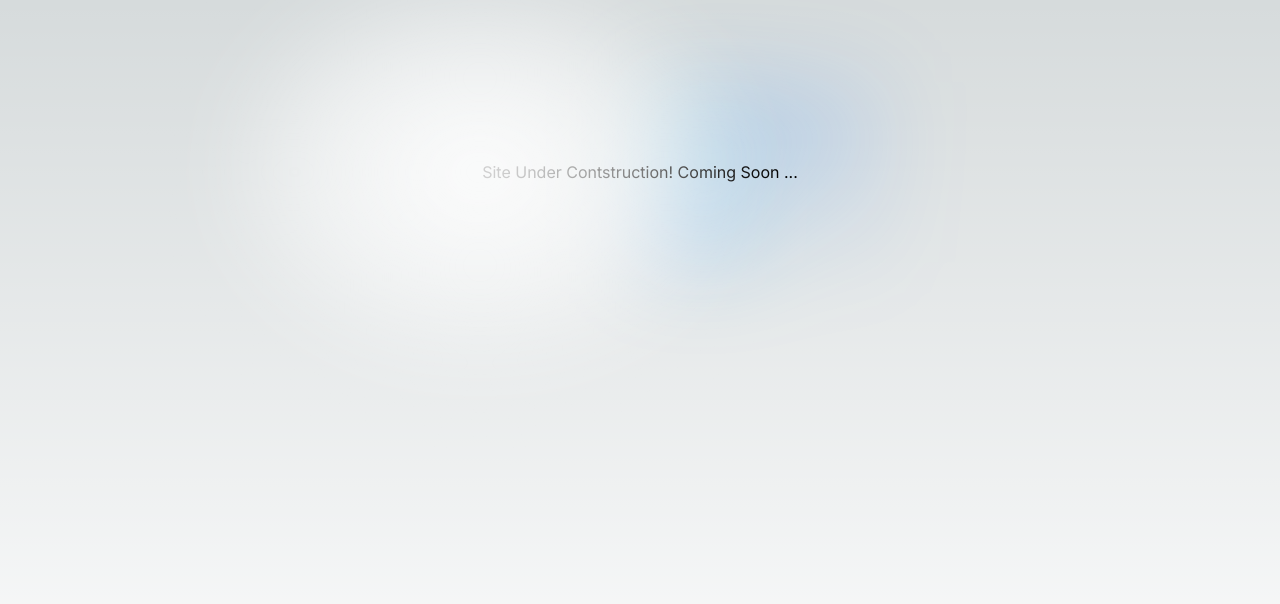
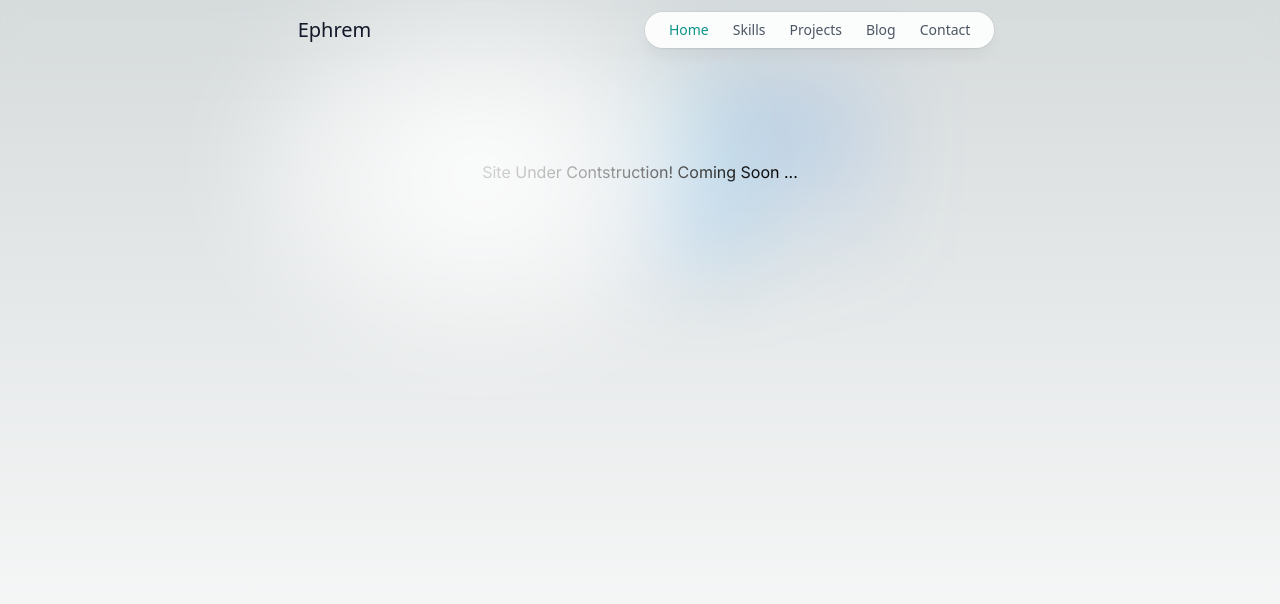
Before and after one commit to ephremdeme/ephrem.dev, a Next.js app: page / in a window 1280 px wide. Shown: the top 604 px of the page. Built offline with nearby package versions, Linux system fonts and the light colour scheme.

Commit message:
feat: use the nav bar component

```diff
--- a/pages/index.js
+++ b/pages/index.js
@@ -1,6 +1,7 @@
 import { Inter } from "@next/font/google";
 import styles from "../styles/Home.module.css";
 import Header from "../components/Header";
+import { NavBar } from "../components/NavBar";
 
 const inter = Inter({ subsets: ["latin"] });
 
@@ -8,6 +9,7 @@ export default function Home() {
   return (
     <>
       <Header />
+      <NavBar />
       <main className={styles.main}>
         <div className={styles.center}>
           <h1 className={inter.className}>
```
